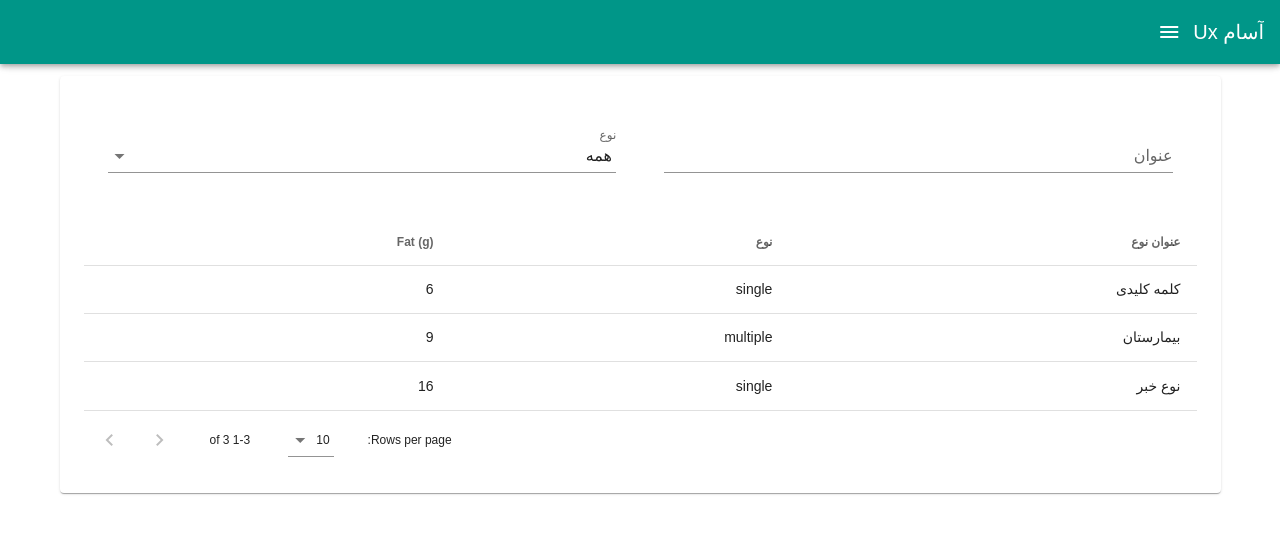
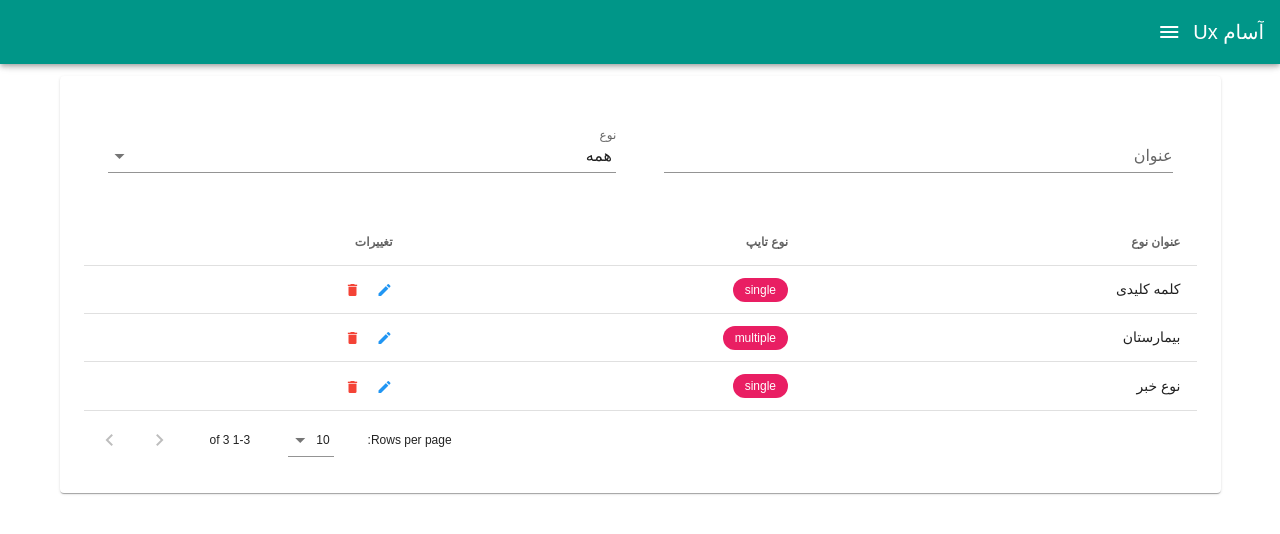
Before and after one commit to artmarydotir/as-ux, a Vue app: page /typeList in a window 1280 px wide. Shown: the top 534 px of the page. Built offline with nearby package versions, Linux system fonts and the light colour scheme; a web font is replaced by a local one.

Commit message:
data table of type tag finished.

```diff
--- a/src/assets/sampleDataTable.json
+++ b/src/assets/sampleDataTable.json
@@ -2,18 +2,15 @@
   "data": [
     {
       "name": "کلمه کلیدی",
-      "calories": "single",
-      "fat": 6.0
+      "calories": "single"
     },
     {
       "name": "بیمارستان",
-      "calories": "multiple",
-      "fat": 9.0
+      "calories": "multiple"
     },
     {
       "name": "نوع خبر",
-      "calories": "single",
-      "fat": 16.0
+      "calories": "single"
     }
   ]
 }
--- a/src/components/tags/typeListCmp.vue
+++ b/src/components/tags/typeListCmp.vue
@@ -4,7 +4,7 @@
         <template v-slot:top>
             <!-- v-container, v-col and v-row are just for decoration purposes. -->
           <v-container fluid>
-              <v-row>
+            <v-row>
               <v-col cols="6">
                   <v-row class="pa-6">
                       <!-- Filter for dessert name-->
@@ -22,10 +22,30 @@
                       ></v-select>
                   </v-row>
               </v-col>
-
-              </v-row>
+            </v-row>
           </v-container>
         </template>
+        <template v-slot:item.calories="{ item }">
+          <v-chip small class="pink white--text">
+            {{ item.calories }}
+          </v-chip>
+        </template>
+        <template v-slot:item.action="{ item }">
+          <v-icon
+            small
+            class="blue--text ml-4"
+            @click="editItem(item)"
+          >
+            mdi-pencil
+          </v-icon>
+          <v-icon
+            class="red--text"
+            small
+            @click="deleteItem(item)"
+          >
+            mdi-delete
+          </v-icon>
+      </template>
     </v-data-table>
   </v-container>
 </template>
@@ -61,11 +81,11 @@ export default {
           filter: this.nameFilter,
         },
         {
-          text: 'نوع',
+          text: 'نوع تایپ',
           value: 'calories',
           filter: this.caloriesFilter,
         },
-        { text: 'Fat (g)', value: 'fat' },
+        { text: 'تغییرات', value: 'action', sortable: false },
       ];
     },
   },
```
